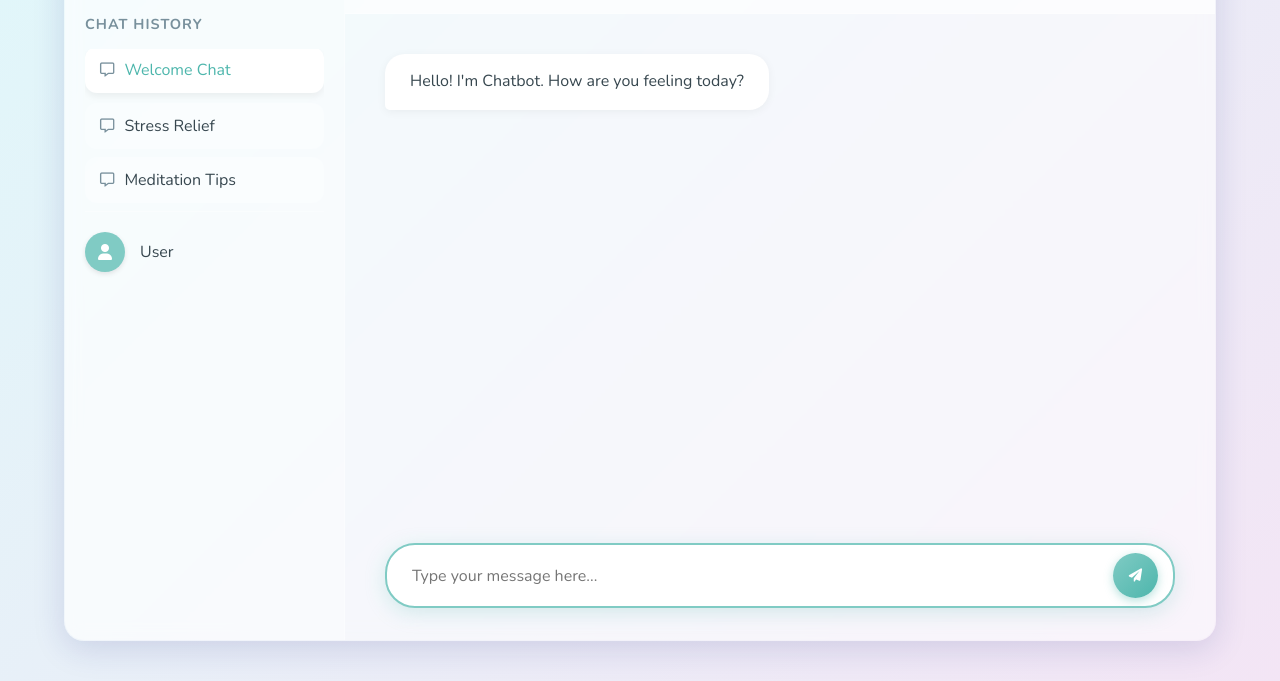
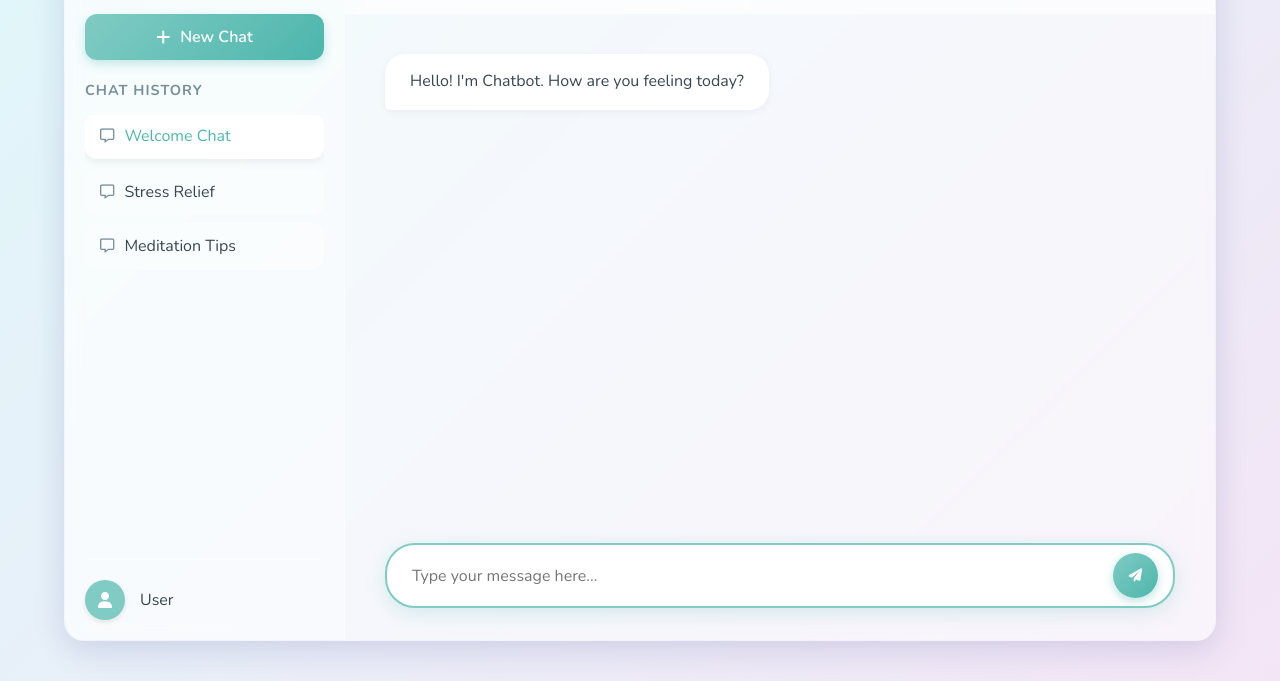
Before and after one commit to Afiqers/mental_health_chatbot, a plain HTML site: page frontend/index.html in a window 1280 px wide. Shown: the part 119-800 px from the top of the page. Drawn offline with nearby package versions, Linux system fonts and the light colour scheme.

Commit message:
Change UI

```diff
--- a/frontend/index.html
+++ b/frontend/index.html
@@ -20,6 +20,10 @@
                 <i class="fa-solid fa-spa"></i>
                 <h1>Chatbot</h1>
             </div>
+
+            <button class="new-chat-btn">
+                <i class="fa-solid fa-plus"></i> New Chat
+            </button>
 
             <div class="history-section">
                 <h2>Chat History</h2>
--- a/frontend/style.css
+++ b/frontend/style.css
@@ -68,13 +68,36 @@ body {
     color: var(--primary-dark);
 }
 
-.logo-area i {
-    font-size: 1.8rem;
+.new-chat-btn {
+    width: 100%;
+    padding: 12px;
+    background: linear-gradient(135deg, var(--primary-color), var(--primary-dark));
+    border: none;
+    border-radius: 12px;
+    color: var(--white);
+    font-size: 1rem;
+    font-weight: 600;
+    cursor: pointer;
+    display: flex;
+    align-items: center;
+    justify-content: center;
+    gap: 10px;
+    margin-bottom: 20px;
+    transition: all 0.3s ease;
+    box-shadow: 0 4px 10px rgba(77, 182, 172, 0.3);
 }
 
-.logo-area h1 {
-    font-size: 1.5rem;
-    font-weight: 700;
+.new-chat-btn:hover {
+    transform: translateY(-2px);
+    box-shadow: 0 6px 15px rgba(77, 182, 172, 0.4);
+}
+
+.history-section {
+    flex-grow: 1;
+    display: flex;
+    flex-direction: column;
+    overflow: hidden;
+    /* Prevent double scrollbars */
 }
 
 .history-section h2 {
```
